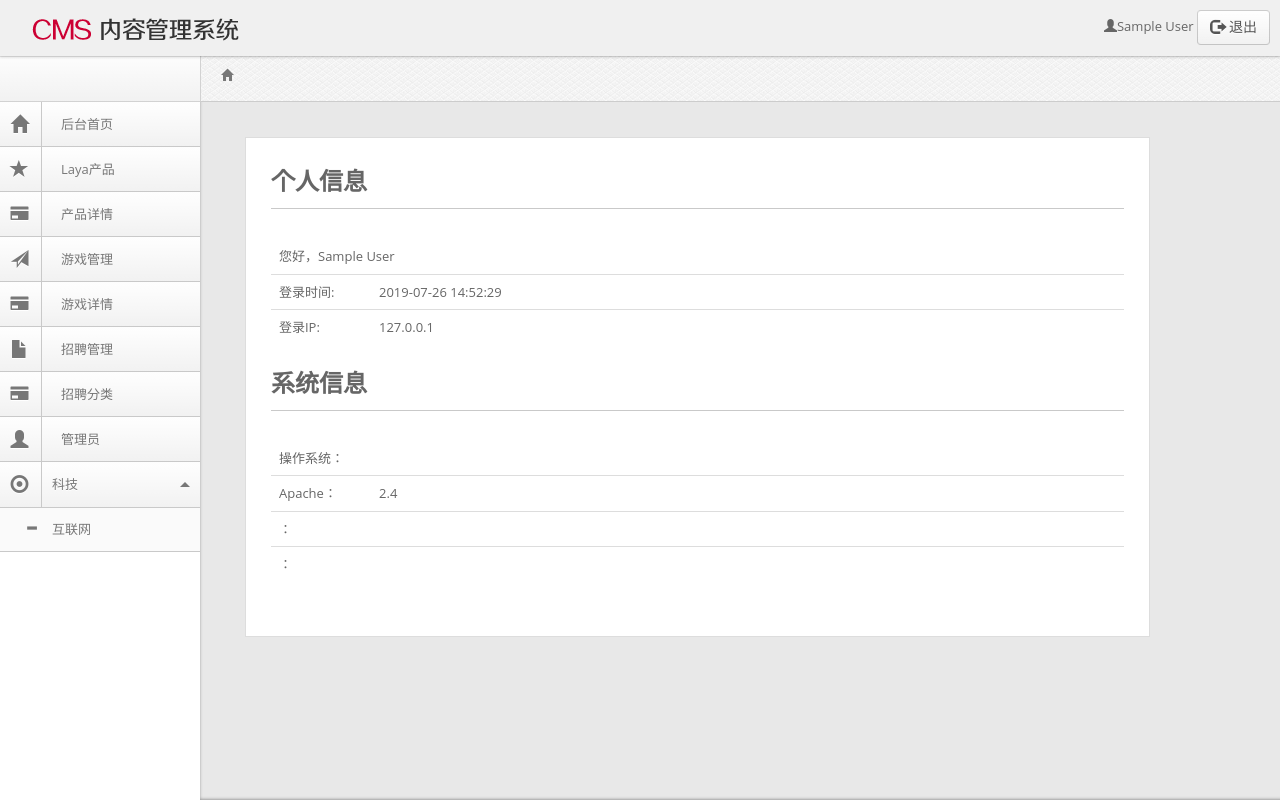
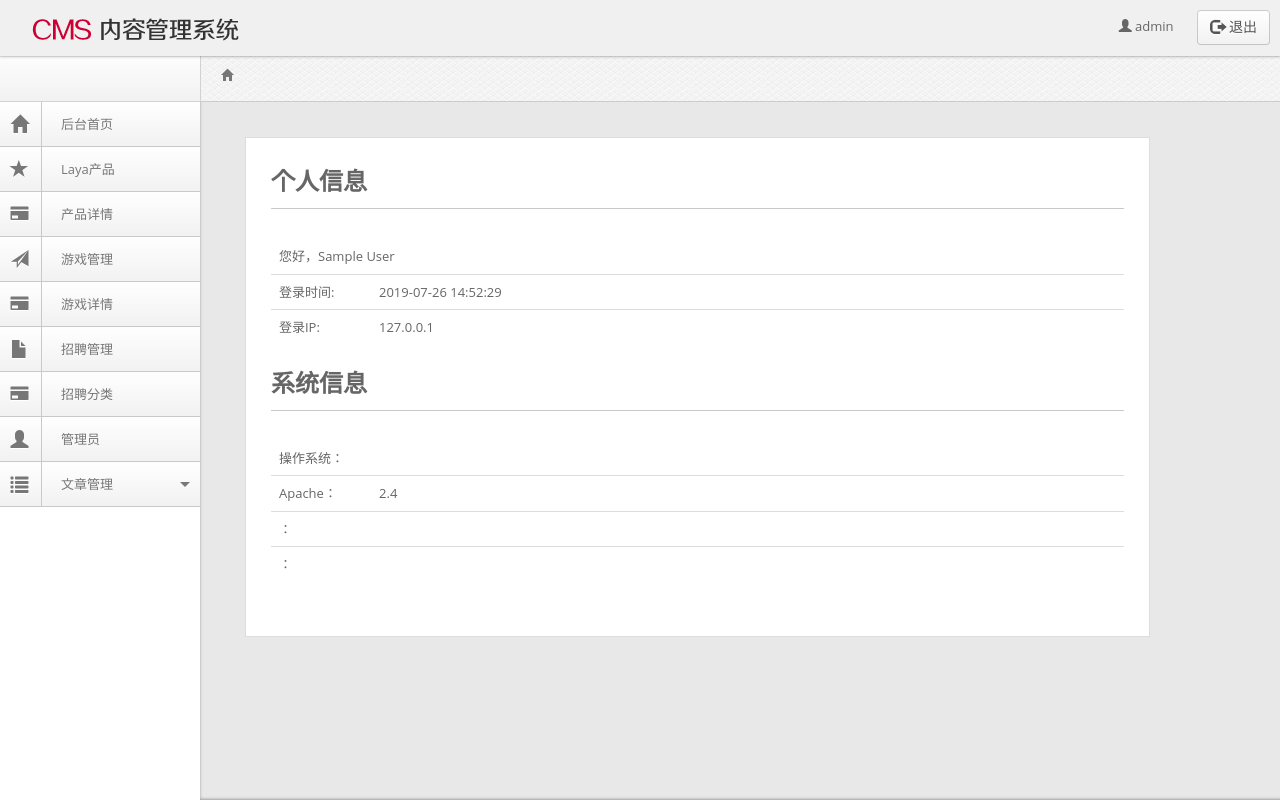
Before and after one commit to goodyinfa/publicdd, a PHP site: page /layabox/cms/index.php in a window 1280 px wide. Run offline with PHP 8.4, Linux system fonts and the light colour scheme; the visitor is signed in with stand-in values (Sample User, id 1); data that the repository does not hold is empty.

Commit message:
下拉框

```diff
--- a/layabox/cms/header.php
+++ b/layabox/cms/header.php
@@ -11,7 +11,7 @@
     <meta http-equiv="content-type" content="text/html; charset=UTF-8">
     <!-- Meta, title, CSS, favicons, etc. -->
     <meta charset="utf-8">
-    <title>后台首页</title>
+    <title>CMS内容管理系统</title>
     <meta name="keywords" content="Admin">
     <meta name="description" content="Admin">
     <meta name="viewport" content="width=device-width, initial-scale=1.0">
@@ -22,14 +22,26 @@
 
     <!-- Theme CSS -->
     <link rel="stylesheet" type="text/css" href="css/theme.css">
+    <link rel="stylesheet" type="text/css" href="css/pages.css">
+    <link rel="stylesheet" type="text/css" href="css/plugins.css">
     <link rel="stylesheet" type="text/css" href="css/responsive.css">
 
+    <!-- Boxed-Layout CSS -->
+    <link rel="stylesheet" type="text/css" href="css/boxed.css">
+
+    <!-- Demonstration CSS -->
+    <link rel="stylesheet" type="text/css" href="css/demo.css">
 
     <!-- Your Custom CSS -->
     <link rel="stylesheet" type="text/css" href="css/custom.css">
 
     <!-- Core Javascript - via CDN -->
     <script type="text/javascript" src="js/jquery.min.js"></script>
+    <script type="text/javascript" src="js/jquery-ui.min.js"></script>
+    <script type="text/javascript" src="js/bootstrap.min.js"></script>
+    <script type="text/javascript" src="js/uniform.min.js"></script>
+    <script type="text/javascript" src="js/main.js"></script>
+    <script type="text/javascript" src="js/custom.js"></script>
 </head>
 
 <body>
@@ -39,8 +51,8 @@
             <div class="navbar-logo"><img src="images/logo.png" alt="logo"></div>
         </a> </div>
     <div class="pull-right header-btns">
-        <a class="" href="admin.php"><span class="glyphicons glyphicon-user"></span><?php echo $name; ?></a>
-        <a href="login.php" class="btn btn-default btn-gradient" type="button"><span class="glyphicons glyphicon-log-out"></span> 退出</a>
+        <a class="user"><span class="glyphicons glyphicon-user"></span> admin</a>
+        <a href="login.html" class="btn btn-default btn-gradient" type="button"><span class="glyphicons glyphicon-log-out"></span> 退出</a>
     </div>
 </header>
 <!-- End: Header -->
@@ -81,11 +93,18 @@
                 <li>
                     <a href="admin.php"><span class="glyphicons glyphicon-user"></span><span class="sidebar-title">管理员</span></a>
                 </li>
-                <li><a href="" class="accordion-toggle menu-open">科技
-                        <span class="glyphicons glyphicon-record"></span><span class="caret"></span></a>
-                    <ul class="nav sub-nav" id="sideEight-sub" style="">
-                        <li><a href="article_list.html"><span class="glyphicons glyphicon-minus"></span>互联网</a>
+                <li> <a href="#sideEight" class="accordion-toggle"><span class="glyphicons glyphicon-list"></span><span class="sidebar-title">文章管理</span><span class="caret"></span></a>
+                    <ul class="nav sub-nav" id="sideEight" style="">
+                        <li><a href="#sideEight-sub" class="accordion-toggle menu-open"><span class="glyphicons glyphicon-record"></span>科技<span class="caret"></span></a>
+                            <ul class="nav sub-nav" id="sideEight-sub" style="">
+                                <li><a href="article_list.html"><span class="glyphicons glyphicon-minus"></span> 互联网</a></li>
+                                <li><a href="#"><span class="glyphicons glyphicon-minus"></span> 数码</a></li>
+                                <li><a href="#"><span class="glyphicons glyphicon-minus"></span> IT</a></li>
+                                <li><a href="#"><span class="glyphicons glyphicon-minus"></span> 电信</a></li>
+                            </ul>
                         </li>
+                        <li><a href="#"><span class="glyphicons glyphicon-record"></span> 文化</a></li>
+                        <li><a href="#"><span class="glyphicons glyphicon-record"></span> 生活</a></li>
                     </ul>
                 </li>
 <!--                <li>-->
```
